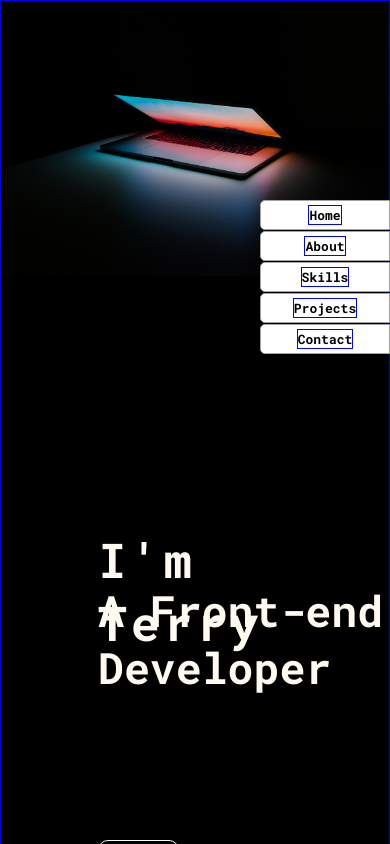
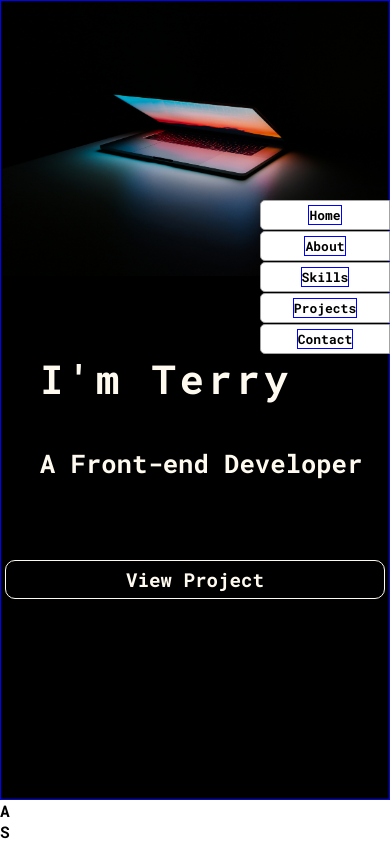
Before and after one commit to terryjung0244/onePagePortfolioV2, a React (Create React App) app: page / in a window 390 px wide. Shown: the top 844 px of the page. Built offline with nearby package versions, Linux system fonts and the light colour scheme.

Commit message:
Home style Responsive Updated

```diff
--- a/src/screens/Style/Home.css
+++ b/src/screens/Style/Home.css
@@ -44,8 +44,25 @@
 }
 
 @media screen and (min-width: 0px) and (max-width: 600px) {
+  .homeMainCon {
+    height: 800px;
+  }
+
   .homeMyNameCon {
-    font-size: 3rem;
+    font-size: 2.5rem;
+    left: 10%;
+  }
+
+  .homeTitleCon {
+    font-size: 1.6rem;
+    bottom: 40%;
+    left: 10%;
+  }
+  .homeProjectCon {
+    font-size: 1.2rem;
+    width: 98%;
+    left: 1%;
+
   }
 }
 
--- a/src/screens/component/Home.jsx
+++ b/src/screens/component/Home.jsx
@@ -5,7 +5,7 @@ import bgImage from './../../resources/image/homeBg.jpg';
 const Home = () => {
   return (
     <div className='homeMainCon' style={{ backgroundImage: `url(${bgImage})`}}>
-      <div>
+
 
         <div className='homeMyNameCon'>
           I'm Terry
@@ -19,7 +19,7 @@ const Home = () => {
           View Project
         </div>
 
-      </div>
+
     </div>
   )
 }
```
